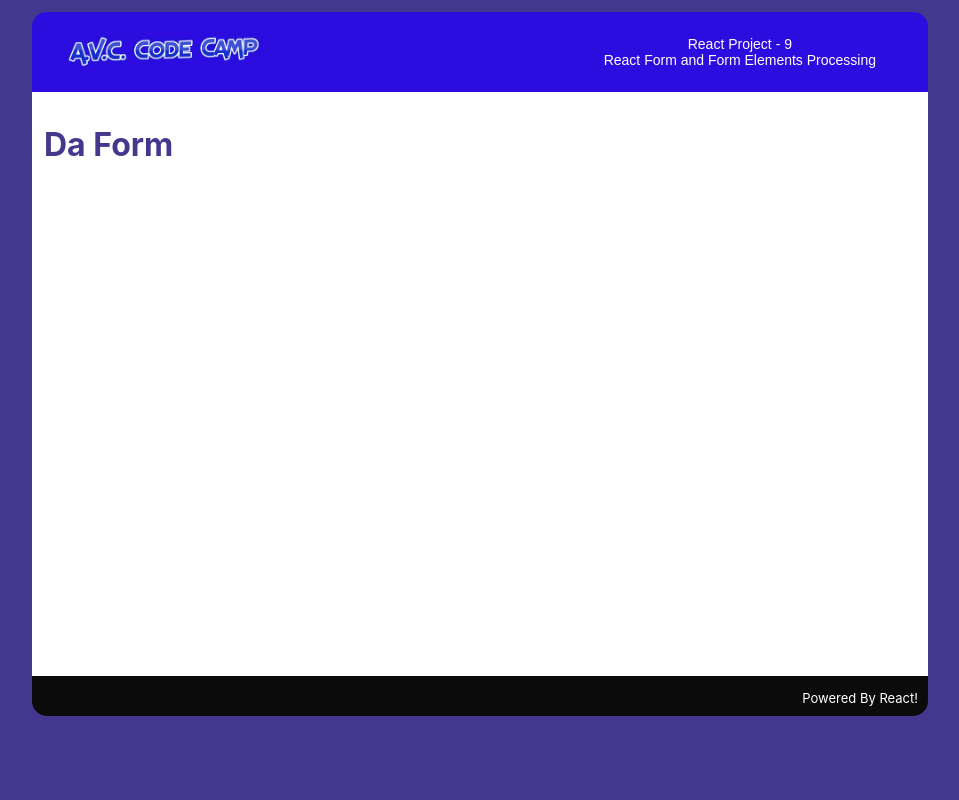
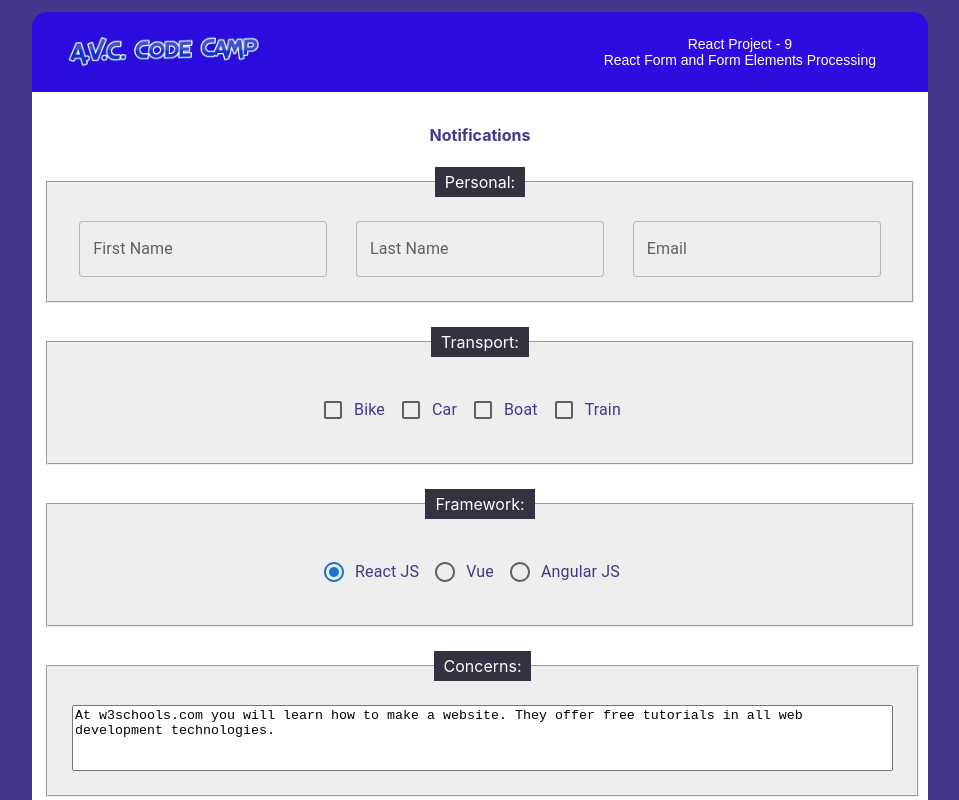
Before and after one commit to aclaverie/forms, a React (Create React App) app in the folder forms/: page / in a window 1280 px wide. Shown: the top 800 px of the page, without its empty margins (160-1119 px from the left). Built offline with nearby package versions, Linux system fonts and the light colour scheme.

Commit message:
set baseline, UI. functionality & processing next

```diff
--- a/forms/package.json
+++ b/forms/package.json
@@ -3,6 +3,11 @@
   "version": "0.1.0",
   "private": true,
   "dependencies": {
+    "@emotion/react": "^11.11.0",
+    "@emotion/styled": "^11.11.0",
+    "@fontsource/roboto": "^5.0.1",
+    "@mui/icons-material": "^5.11.16",
+    "@mui/material": "^5.13.2",
     "@testing-library/jest-dom": "^5.16.5",
     "@testing-library/react": "^13.4.0",
     "@testing-library/user-event": "^13.5.0",
--- a/forms/src/App.css
+++ b/forms/src/App.css
@@ -54,6 +54,35 @@
   align-items: flex-start;
   justify-content: flex-start;
 }
+.app-box{
+  width: 100%;
+}
+.personal{
+
+}
+
+fieldset {
+  background-color: #eeeeee;
+  margin-bottom: 24px;
+  display: flex;
+  align-items: center;
+  justify-content: space-around;
+  flex-direction: row;
+  padding: 24px 24px;
+}
+
+legend {
+  background-color: #343241;
+  color: white;
+  padding: 5px 10px;
+}
+
+input {
+  margin: 5px;
+}
+textarea {
+  resize: none;
+}
 
 
 .App-footer{
@@ -71,5 +100,5 @@
   display:flex;
   align-items: flex-end;
   padding: 10px;
-  font-size: small;
+  font-size: medium;
 }
--- a/forms/src/App.js
+++ b/forms/src/App.js
@@ -1,5 +1,7 @@
-import logo from './logo.svg';
+import CopyrightIcon from '@mui/icons-material/Copyright';
+import CopyrightSharpIcon from '@mui/icons-material/CopyrightSharp';
 import './App.css';
+import FormApp from './components/formapp';
 
 function App() {
   return (
@@ -21,12 +23,11 @@ function App() {
       </header>
 
       <main className="container">
-        <h1>Da Form</h1>
-
+        <FormApp />
       </main>
       <div className="App-footer">
         <div className="footer-info">
-          Powered By React!
+          <CopyrightSharpIcon fontSize='small' style={{marginRight: 6}} />  Powered By React!
         </div>
       </div>
     </div>
--- /dev/null
+++ b/forms/src/components/formapp.js
@@ -0,0 +1,89 @@
+import React from 'react';
+import { useState } from 'react';
+import {TextField, Checkbox, RadioGroup, Radio } from '@mui/material';
+import FormLabel from '@mui/material/FormLabel';
+import FormControl from '@mui/material/FormControl';
+import FormGroup from '@mui/material/FormGroup';
+import FormControlLabel from '@mui/material/FormControlLabel';
+
+
+
+function FormApp() {
+    const [formData, setFormData] = useState({
+        firstName: "",
+        lastName: "",
+        email: "",
+        bike: false,
+        car: false,
+        boat: false,
+        train: true,
+        framework: "react",
+    })
+
+
+  return (
+    <div className="app-box">
+        <div className="app-notification">
+            <h4>Notifications</h4>
+        </div>
+        <form>
+            <fieldset className='personal'>
+                <legend>Personal:</legend>
+                <TextField type="text"  label="First Name" variant="outlined" name="firstName" value={formData.firstName} /><br /><br />
+                <TextField type="text"  label="Last Name" variant="outlined" name="lastName" value={formData.lastName} /><br /><br />
+                <TextField type="email" label="Email" variant="outlined" name="email" value={formData.email} />
+                {/*Think about using a calender here*/}
+            </fieldset>
+            <fieldset className='transport'>
+                <legend>Transport:</legend>
+                <FormControl sx={{ m: 1 }}>
+                    <FormGroup row>
+                        <FormControlLabel
+                            control={<Checkbox type="checkbox" name="bike" value={formData.bike} />}
+                            label='Bike' >
+                        </FormControlLabel>
+                        <FormControlLabel
+                            control={<Checkbox type="checkbox" name="car" value={formData.car} />}
+                            label='Car' >
+                        </FormControlLabel>
+                        <FormControlLabel
+                            control={<Checkbox type="checkbox" name="boat" value={formData.boat} />}
+                            label='Boat' >
+                        </FormControlLabel>
+                        <FormControlLabel
+                            control={<Checkbox type="checkbox" name="train" value={formData.train} />}
+                            label='Train' >
+                        </FormControlLabel>
+                    </FormGroup>
+                </FormControl>
+            </fieldset>
+            <fieldset className='framework'>
+                <legend>Framework:</legend>
+                <FormControl sx={{ m: 1 }}>
+                    <RadioGroup row name="framework" defaultValue={formData.framework} onChange={''}>
+                        <FormControlLabel control={<Radio />} value="react" label='React JS' />
+                        <FormControlLabel control={<Radio />} value="vue" label='Vue' />
+                        <FormControlLabel control={<Radio />} value="angular" label='Angular JS' />
+                    </RadioGroup>
+                </FormControl>
+            </fieldset>
+            <fieldset className='comments'>
+                <legend>Concerns:</legend>
+                <textarea id="w3review" name="w3review" rows="4" cols="100">
+                    At w3schools.com you will learn how to make a website.
+                    They offer free tutorials in all web development technologies.
+                </textarea>
+            </fieldset>
+            <fieldset className='feedback'>
+                <legend>Feedback:</legend>
+                <textarea id="w3review" name="w3review" rows="4" cols="100">
+                    At w3schools.com you will learn how to make a website.
+                    They offer free tutorials in all web development technologies.
+                </textarea>
+            </fieldset>
+        </form>
+    </div>
+  )
+}
+
+export default FormApp;
```
Also changed, not shown: 1 other file (tests, documents, lock files or other folders).
